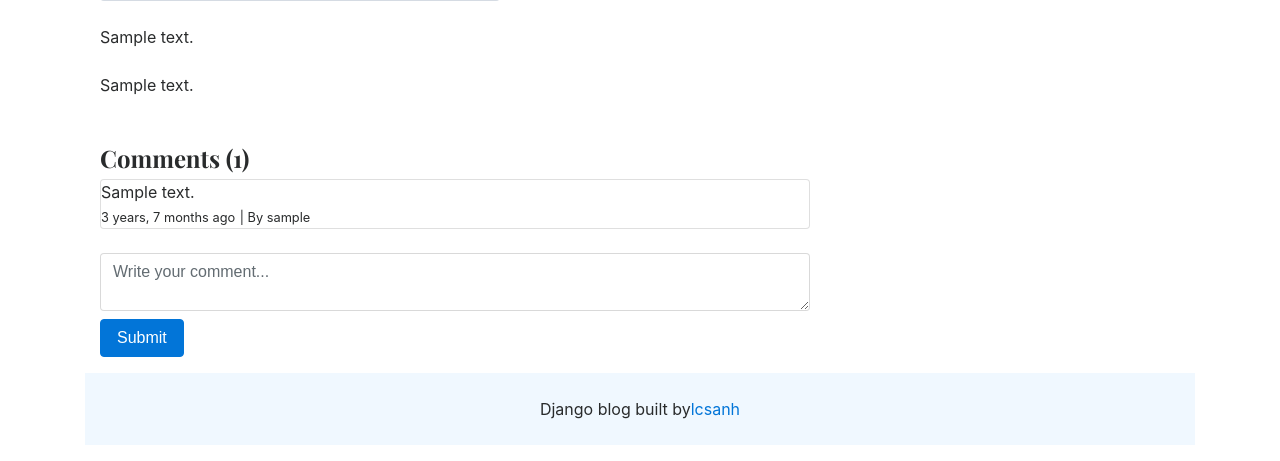
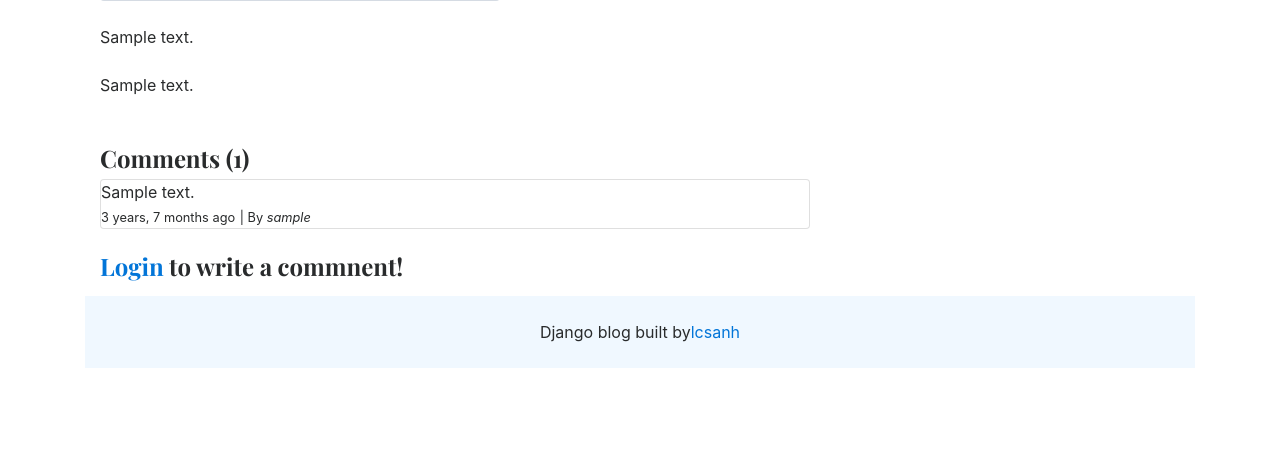
Before and after one commit to congsanhle99/django-blog, a Django app: template templates/blogs.html in a window 1280 px wide. Shown: the part 613-1074 px from the top of the page. After the commit the page ends 981 px from the top, so only its background shows below. Run offline with Django 4.2, Linux system fonts and the light colour scheme; tables that the repository leaves empty hold one stand-in row (values such as "Sample post"); the template is opened without the code that fills it: values that come from a table or form of the project are taken from there, most other values are stand-ins (such as "Sample title", 1, 10 or a date in 2020); grey boxes marked "Sample" are stand-in pictures; data that the repository does not hold is empty.

Commit message:
allow authentication for comment

```diff
--- a/templates/blogs.html
+++ b/templates/blogs.html
@@ -34,7 +34,7 @@
                 <p class="card-text mb-0">{{ comment }}</p>
                 <span>
                   <small>{{ comment.create_at | timesince }} ago</small>
-                  <small> | By {{ comment.user }}</small>
+                  <small> | By <i>{{ comment.user }}</i></small>
                 </span>
               </div>
             </div>
@@ -46,6 +46,7 @@
         <br>
         <!-- add comment -->
         <div class="form-group">
+          {% if user.is_authenticated %}
             <form action="" method="POST">
               {% csrf_token %}
               <div class="form-group">
@@ -53,6 +54,9 @@
                 <input type="submit" value="Submit" class="btn btn-primary mt-2">
               </div>
             </form>
+          {% else %}
+            <h4><a href="{% url 'login' %}">Login</a> to write a commnent!</h4>
+          {% endif %}
         </div>
         <!-- -->
       </article>
```
Lines whose indentation alone changed are shown as unchanged.
